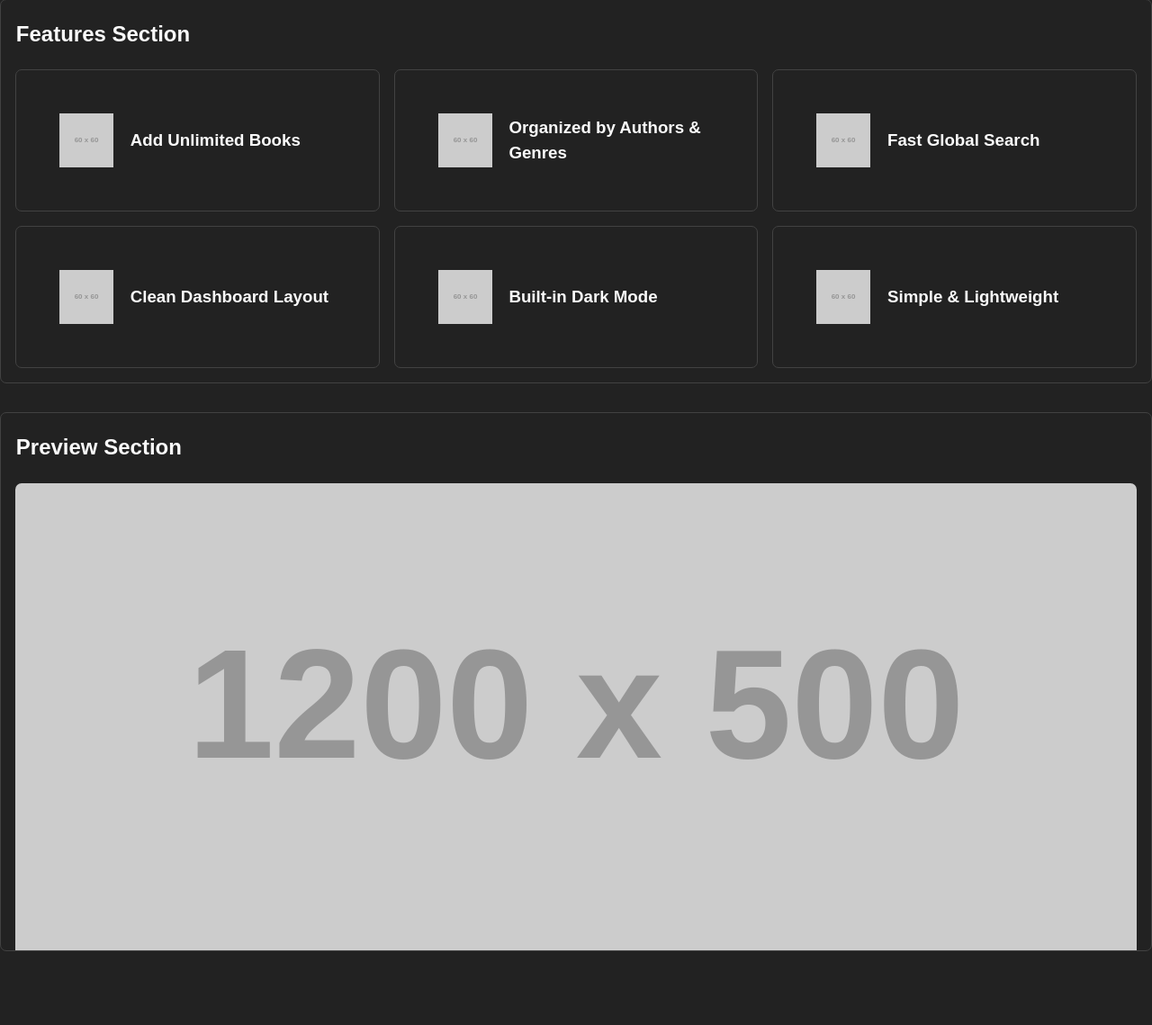
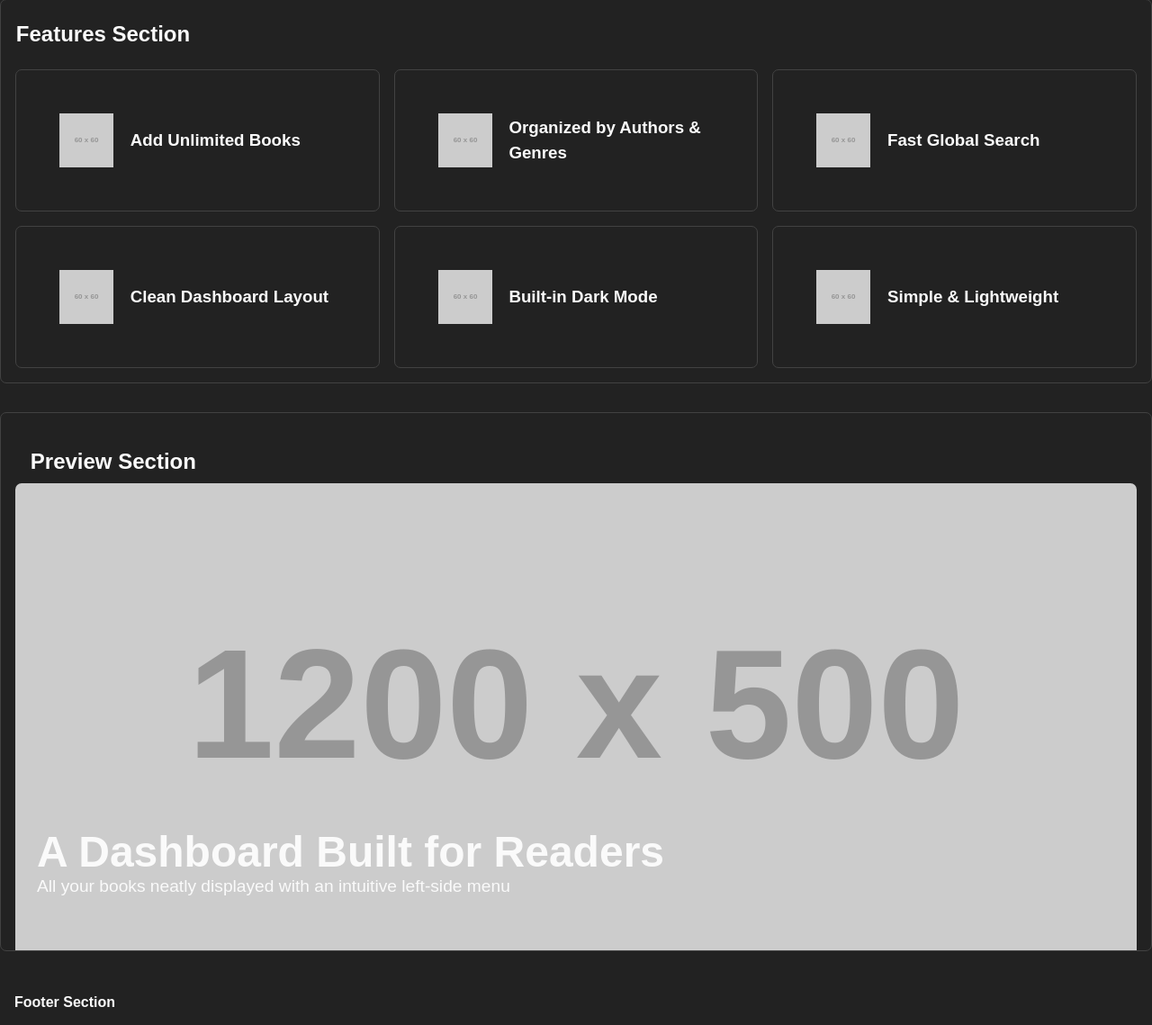
Before and after one commit to RenPen3/library-project-2.0, a PHP site: page / in a window 1280 px wide. Shown: the part 853-1992 px from the top of the page at 90% size. Before the commit the page ends 1910 px from the top, so only its background shows below. Run offline with PHP 8.4, Linux system fonts and the light colour scheme; grey boxes labelled with a size stand in for pictures from a placeholder-image service; some libraries are stand-ins or nearby versions.

Commit message:
I added an overlay text in the preview section and added the footer.

```diff
--- a/css/styles.css
+++ b/css/styles.css
@@ -212,9 +212,58 @@ section {
 
 
 /* Preview Section */
-.preview-content {
+.preview {
   padding: 1em 1em 0 1em;
 }
+
+.preview-content {
+  position: relative;
+  /* padding: 1em 1em 0 1em; */
+}
+
+.preview-content--overlay {
+  display: flex;
+  flex-direction: column;
+  justify-content: flex-end;
+  align-items: flex-start;
+  position: absolute;
+  bottom: 60px;
+  left: 24px;
+  /* padding: 2em; */
+  width: 100%;
+  height: 100%;
+}
+
+.preview-content--overlay h3 {
+  font-size: 3rem;
+}
+.preview-content--overlay p {
+  font-size: 1.2rem;
+}
+/* .preview-content {
+  display: block;
+  position: relative;
+  background-image: url('https://placehold.co/1200x500');
+  background-position: center center;
+  background-repeat: no-repeat;
+  background-size: cover;
+  object-fit: cover;
+  width: 100%;
+  height: 70vh;
+  border-radius: 7px;
+} */
+
+/* .preview-content::before {
+  position: absolute;
+  top: 0;
+  content: "";
+  width: 100%;
+  height: 100%;
+  background: rgba(0, 0, 0, .5);
+  padding: 1em 1em 0 1em;
+  z-index: 100;
+  border-radius: 7px;
+} */
 
 .preview-content img {
   border-top-left-radius: 7px;
@@ -224,6 +273,14 @@ section {
 .preview-content h2 {
   padding: 1em .7em .4em .7em;
 }
+
+/* Footer Section */
+.footer {
+  padding: 1em;
+}
+
+
+/* ====== Dashboard ====== */
 
 /* Menu Sidebar */
 .menu {
--- a/index.html
+++ b/index.html
@@ -60,7 +60,10 @@
             <a href="#" class="hero-btn hero-btn--secondary">Try Demo</a>
           </div>
           <div class="hero-right">
-            <img src="https://placehold.co/1200x800" alt="Hero Image" />
+            <img
+              src="https://placehold.co/1200x800/444/555555"
+              alt="Hero Image"
+            />
           </div>
         </div>
       </section>
@@ -129,10 +132,26 @@
       <section class="preview">
         <h2 class="section-title">Preview Section</h2>
         <div class="preview-content">
-          <img src="https://placehold.co/1200x500" alt="Preview image" />
+          <div class="preview-content--overlay">
+            <h3>A Dashboard Built for Readers</h3>
+            <p>
+              All your books neatly displayed with an intuitive left-side menu
+            </p>
+          </div>
+
+          <img
+            src="https://placehold.co/1200x500/333/555555"
+            alt="Preview image"
+          />
         </div>
       </section>
     </main>
+
+    <footer class="footer">
+      <div class="footer-content">
+        <h4>Footer Section</h4>
+      </div>
+    </footer>
     <!-- End -->
   </body>
 </html>
```
